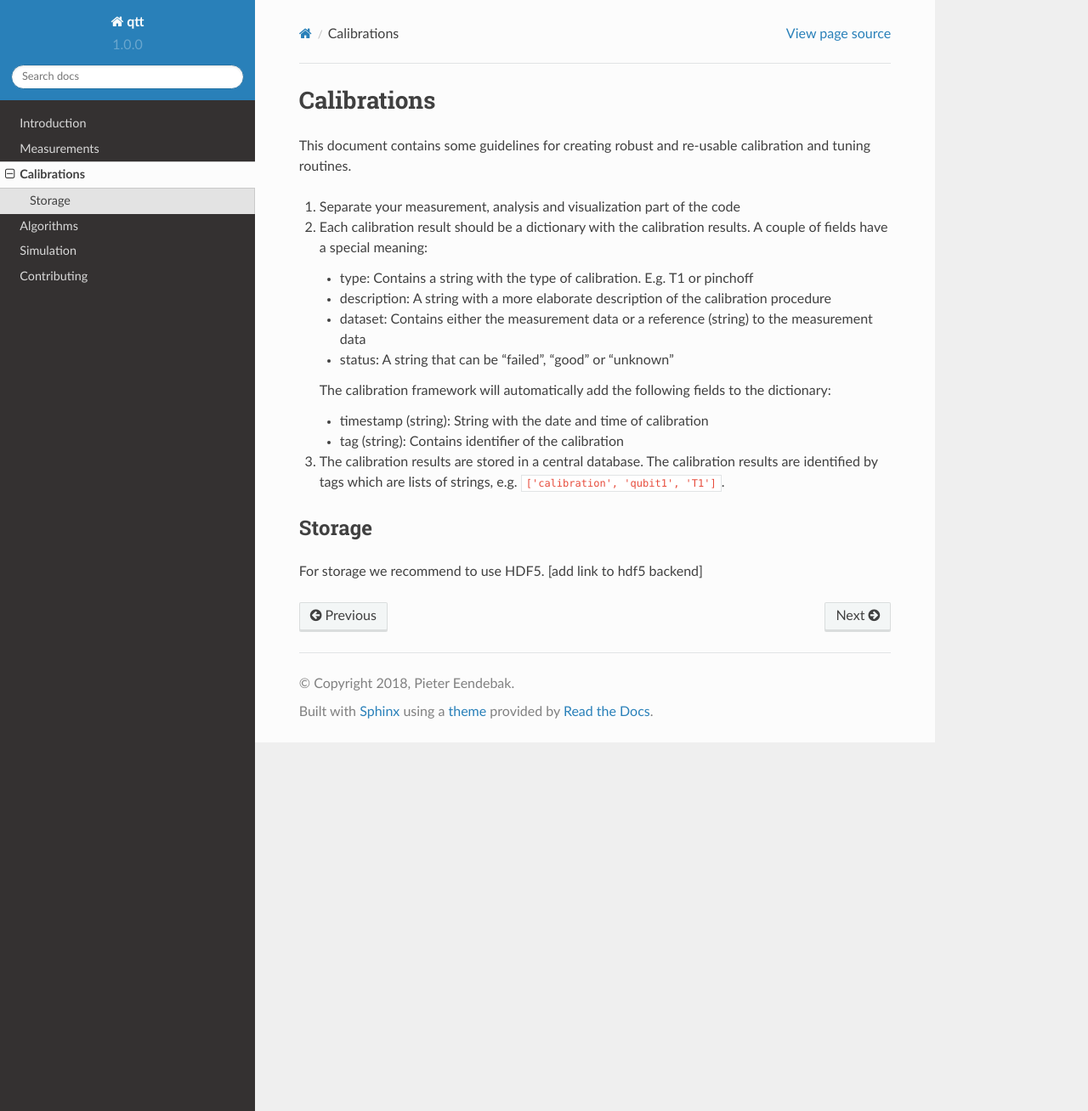
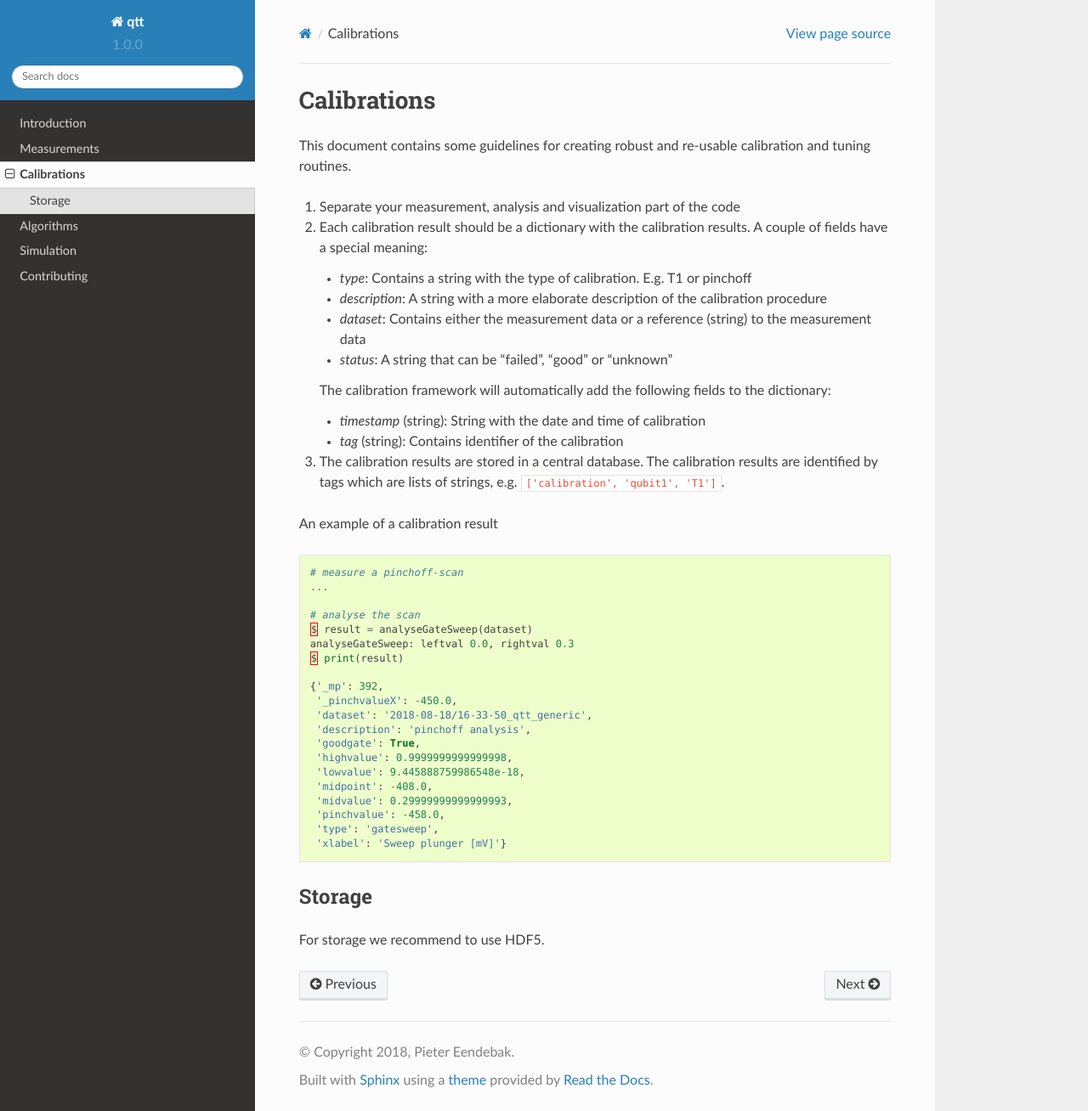
Before and after one commit to QuTech-Delft/qtt, a Sphinx documentation site: the page built from docs/calibrations.rst, in a window 1280 px wide and 1308 px high. Shown: the whole window at 85% size. Built offline with Sphinx 7.4.7 and the Read the Docs theme 2.0.0, drawn with Linux system fonts in a browser that asks for light colours; the version number is read from the project's files by our own code.

```diff
--- a/docs/calibrations.rst
+++ b/docs/calibrations.rst
@@ -6,20 +6,47 @@ This document contains some guidelines for creating robust and re-usable calibra
 1. Separate your measurement, analysis and visualization part of the code
 2. Each calibration result should be a dictionary with the calibration results. A couple of fields have a special meaning:
 
-   - type: Contains a string with the type of calibration. E.g. T1 or pinchoff
-   - description: A string with a more elaborate description of the calibration procedure
-   - dataset: Contains either the measurement data or a reference (string) to the measurement data
-   - status: A string that can be "failed", "good" or "unknown"
+   - `type`: Contains a string with the type of calibration. E.g. T1 or pinchoff
+   - `description`: A string with a more elaborate description of the calibration procedure
+   - `dataset`: Contains either the measurement data or a reference (string) to the measurement data
+   - `status`: A string that can be "failed", "good" or "unknown"
 
    The calibration framework will automatically add the following fields to the dictionary:
 
-   - timestamp (string): String with the date and time of calibration
-   - tag (string): Contains identifier of the calibration
+   - `timestamp` (string): String with the date and time of calibration
+   - `tag` (string): Contains identifier of the calibration
 
 3. The calibration results are stored in a central database. The calibration results are identified by tags which are lists of strings, e.g. ``['calibration', 'qubit1', 'T1']``.
+
+An example of a calibration result
+
+
+.. code-block:: python
+
+    # measure a pinchoff-scan
+    ...
+
+    # analyse the scan
+    $ result = analyseGateSweep(dataset)
+    analyseGateSweep: leftval 0.0, rightval 0.3
+    $ print(result)
+
+    {'_mp': 392,
+     '_pinchvalueX': -450.0,
+     'dataset': '2018-08-18/16-33-50_qtt_generic',
+     'description': 'pinchoff analysis',
+     'goodgate': True,
+     'highvalue': 0.9999999999999998,
+     'lowvalue': 9.445888759986548e-18,
+     'midpoint': -408.0,
+     'midvalue': 0.29999999999999993,
+     'pinchvalue': -458.0,
+     'type': 'gatesweep',
+     'xlabel': 'Sweep plunger [mV]'}
+
 
 
 Storage
 -------
 
-For storage we recommend to use HDF5. [add link to hdf5 backend]
+For storage we recommend to use HDF5.
```
Also changed, not shown: docs/contributing.rst (+4 -11 lines), docs/simulation.rst (+6 -2 lines), docs/notebooks/example_simple.ipynb, 1 other file.
